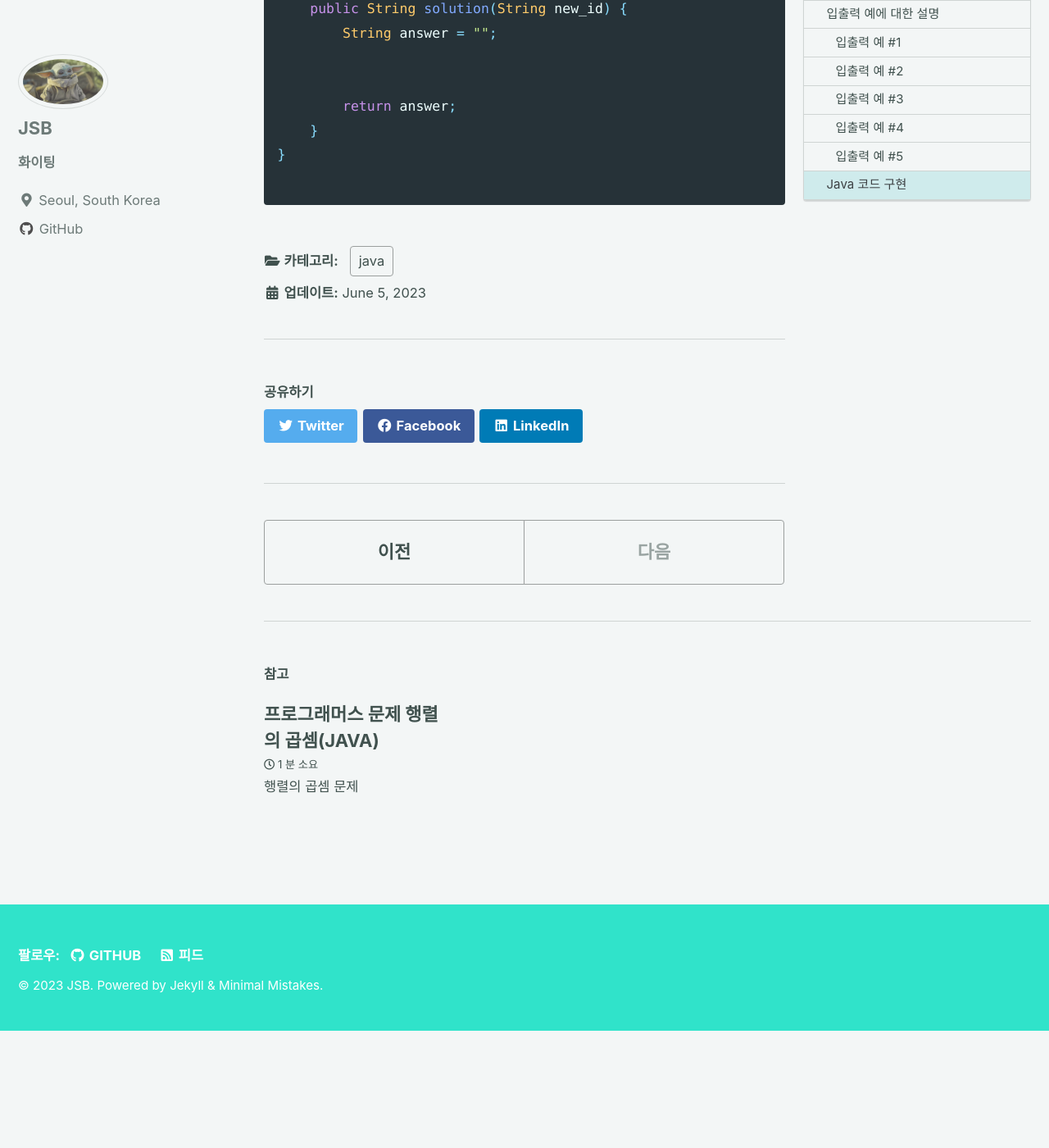
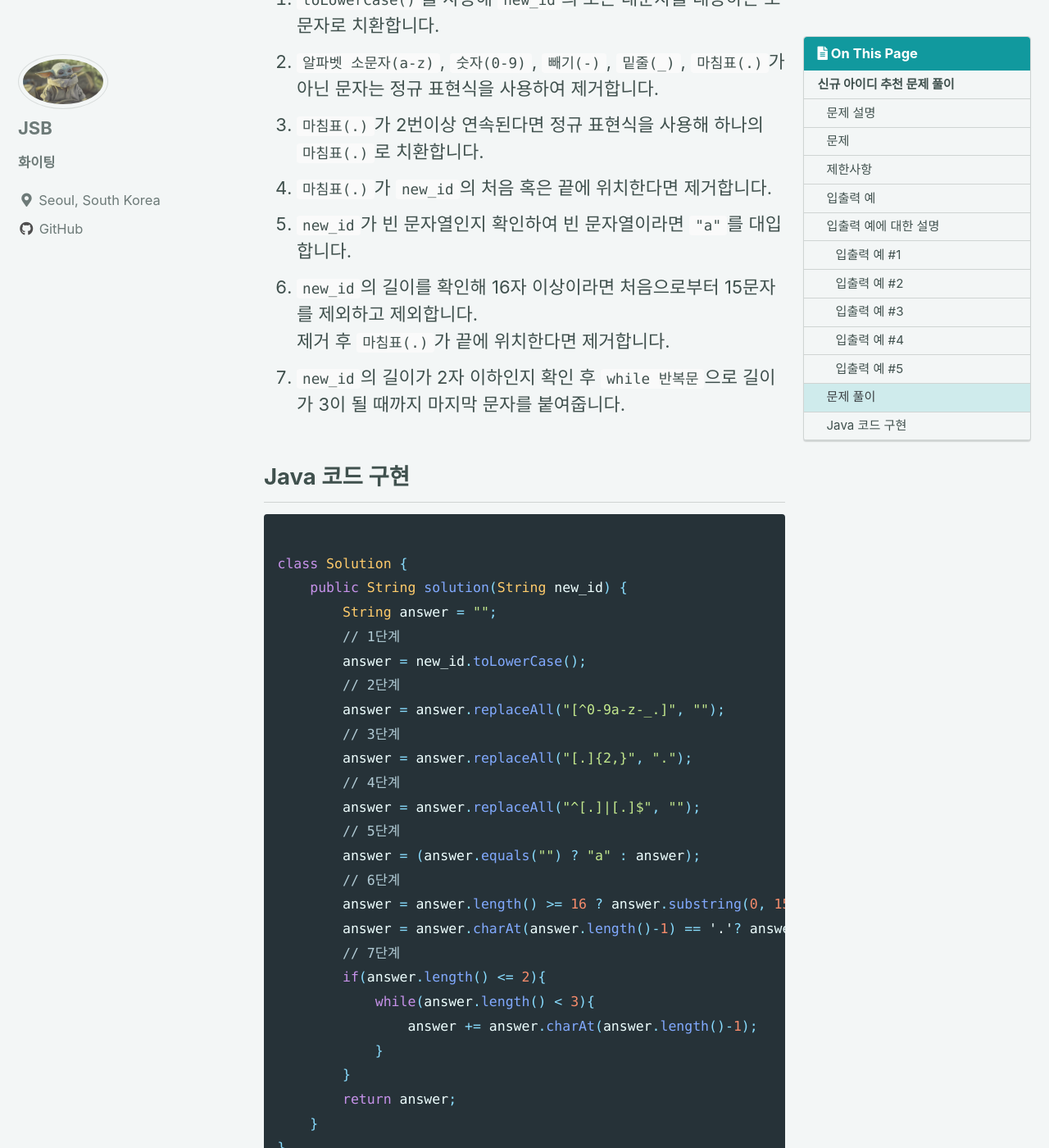
Before and after one commit to JSB-human/JSB-human.github.io, a Jekyll site: the page built from _posts/2023-06-05-java-002.md, in a window 1280 px wide and 1400 px high, scrolled down 4560 px. Shown: the whole window at 82% size. Built offline with Jekyll 4.4.1, drawn with Linux system fonts in a browser that asks for light colours; cached includes are drawn as plain includes; before the commit the page ends 5817 px from its top, so only the background shows below that; some of the changed text lies outside the part shown.

Commit message:
20230606 -2

```diff
--- a/_posts/2023-06-05-java-002.md
+++ b/_posts/2023-06-05-java-002.md
@@ -119,6 +119,16 @@ new_id에 나타날 수 있는 특수문자는 -_.~!@#$%^&*()=+[{]}:?,<>/ 로
 6단계 "abcdefghijklmn.p" → "abcdefghijklmn." → "abcdefghijklmn"
 7단계 변화 없습니다.
 
+## 문제 풀이
+주어진 단계에 맞추어 new_id를 규칙에 맞춰줍니다.
+1. `toLowerCase()`를 사용해 `new_id`의 모든 대문자를 대응하는 소문자로 치환합니다.
+2. `알파벳 소문자(a-z)`, `숫자(0-9)`, `빼기(-)`, `밑줄(_)`, `마침표(.)`가 아닌 문자는 정규 표현식을 사용하여 제거합니다.
+3. `마침표(.)`가 2번이상 연속된다면 정규 표현식을 사용해 하나의 `마침표(.)`로 치환합니다.
+4. `마침표(.)`가 `new_id`의 처음 혹은 끝에 위치한다면 제거합니다.
+5. `new_id`가 빈 문자열인지 확인하여 빈 문자열이라면 `"a"`를 대입합니다.
+6. `new_id`의 길이를 확인해 16자 이상이라면 처음으로부터 15문자를 제외하고 제외합니다.
+    제거 후 `마침표(.)`가 끝에 위치한다면 제거합니다.
+7. `new_id`의 길이가 2자 이하인지 확인 후 `while 반복문`으로 길이가 3이 될 때까지 마지막 문자를 붙여줍니다.
 
 
 ## Java 코드 구현
@@ -128,8 +138,25 @@ new_id에 나타날 수 있는 특수문자는 -_.~!@#$%^&*()=+[{]}:?,<>/ 로
 class Solution {
     public String solution(String new_id) {
         String answer = "";
-
-
+        // 1단계
+        answer = new_id.toLowerCase();
+        // 2단계
+        answer = answer.replaceAll("[^0-9a-z-_.]", "");
+        // 3단계
+        answer = answer.replaceAll("[.]{2,}", ".");
+        // 4단계
+        answer = answer.replaceAll("^[.]|[.]$", "");
+        // 5단계
+        answer = (answer.equals("") ? "a" : answer);
+        // 6단계
+        answer = answer.length() >= 16 ? answer.substring(0, 15) : answer;
+        answer = answer.charAt(answer.length()-1) == '.'? answer.substring(0, 14) : answer;
+        // 7단계
+        if(answer.length() <= 2){
+            while(answer.length() < 3){
+                answer += answer.charAt(answer.length()-1);
+            }
+        }
         return answer;
     }
 }
```
